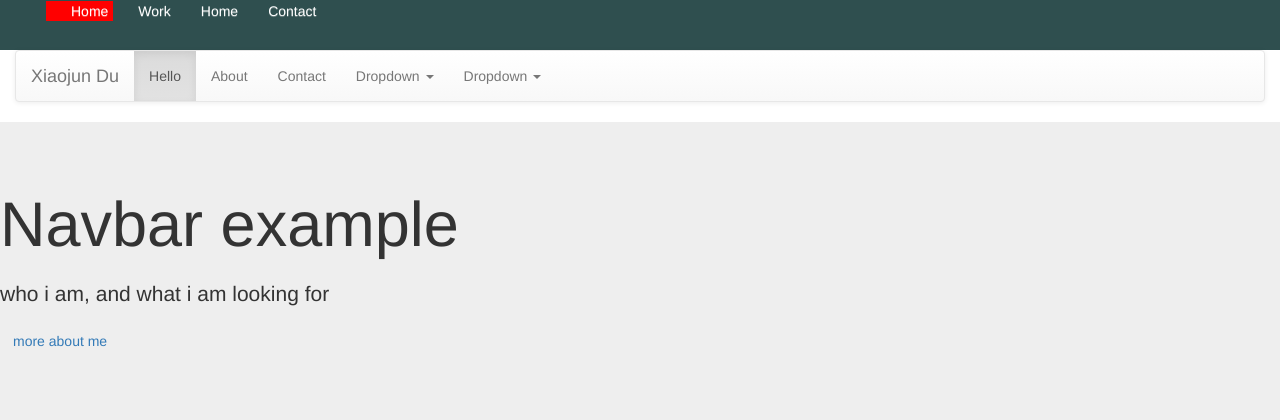
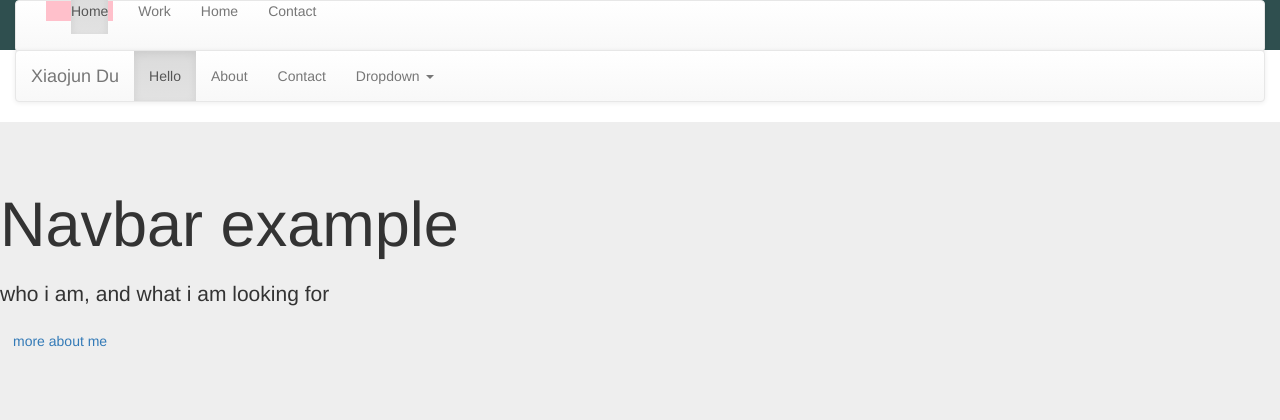
Before and after one commit to xiaojunID/xiaojunID.github.io, a PHP site: page / in a window 1280 px wide. Shown: the top 420 px of the page. Run offline with PHP 8.4, Linux system fonts and the light colour scheme; some libraries are stand-ins or nearby versions.

Commit message:
navbar.less

```diff
--- a/assests/css/style.css
+++ b/assests/css/style.css
@@ -2,8 +2,10 @@
 body {
   /*font-family: 'Roboto', sans-serif;*/
   /*font-family: 'Oswald', sans-serif;*/
-  font-family: 'PT Serif', serif;
+  /*font-family: 'PT Serif', serif;*/
+  font-family: "Avenir",Avenir,Arial,sans-serif;
   font-size: 16px;
+
 
   background-color: #f4f7f8;
 }
@@ -133,7 +135,7 @@ li {
     float:right;
 }
 
-#navHeader{
+.navHeader{
     background-color:darkslategrey;
     height:50px;
 }
@@ -156,5 +158,14 @@ li {
 
 /*how to redefine the style of active item in list*/
 li.active{
-    background-color:red;
+    background-color:pink;
 }
+
+/*change color does not work*/
+.navbar-default{
+    background-color:#f8f8f8;
+}
+
+.navbar{
+    background-color:#f8f8f8;
+}
--- a/index.html
+++ b/index.html
@@ -18,11 +18,13 @@
             <script src="https://maxcdn.bootstrapcdn.com/bootstrap/3.3.7/js/bootstrap.min.js" integrity="sha384-Tc5IQib027qvyjSMfHjOMaLkfuWVxZxUPnCJA7l2mCWNIpG9mGCD8wGNIcPD7Txa"
                 crossorigin="anonymous"></script>
 
+                <script src="https://ajax.googleapis.com/ajax/libs/jquery/3.1.1/jquery.min.js"></script>
+                <script src="https://maxcdn.bootstrapcdn.com/bootstrap/3.3.7/js/bootstrap.min.js"></script>
 </head>
 
 <body>
-    <div id="navHeader" class="container-fluid">
-        <nav class="navbar">
+    <div  class="navHeader container-fluid">
+        <nav class="navbar navbar-default">
             <a class="navbar-brand" href="#"></a>
             <ul class="navbar-nav list-inline">
 
@@ -43,7 +45,8 @@
     </div>
 
     <div class="container-fluid">
-        <nav class="navbar navbar-default ">
+        <!--if something is defined in navbar-default in navbar.less, there is no way to overlay-->
+        <nav class="navbar navbar-default">
             <div class="container-fluid">
                 <!--nav header-->
                 <div class="navbar-header">
@@ -55,22 +58,8 @@
                         <li class="active"><a href="index.html">Hello</a></li>
                         <li><a href="about.html">About</a></li>
                         <li><a href="about.html">Contact</a></li>
-
-                     <!--drop down-->
                         <li class="dropdown">
-                <a href="#" class="dropdown-toggle" data-toggle="dropdown" role="button" aria-haspopup="true" aria-expanded="false">Dropdown <span class="caret"></span></a>
-                <ul class="dropdown-menu">
-                  <li><a href="#">Action</a></li>
-                  <li><a href="#">Another action</a></li>
-                  <li><a href="#">Something else here</a></li>
-                  <li role="separator" class="divider"></li>
-                  <li class="dropdown-header">Nav header</li>
-                  <li><a href="#">Separated link</a></li>
-                  <li><a href="#">One more separated link</a></li>
-                </ul>
-              </li>
-                     <li class="dropdown">
-                        <a href="#" class="dropdown-toggle" data-toggle="dropdown" role="button" aria-haspopup="true" aria-expanded="false">Dropdown <span class="caret"></span></a>
+                            <a href="#" class="dropdown-toggle" data-toggle="dropdown" role="button">Dropdown <span class="caret"></span></a>
                             <ul class="dropdown-menu">
                                 <li><a href="#">pj1</a></li>
                                 <li><a href="#">pj2</a></li>
```
Lines whose indentation alone changed are shown as unchanged.
